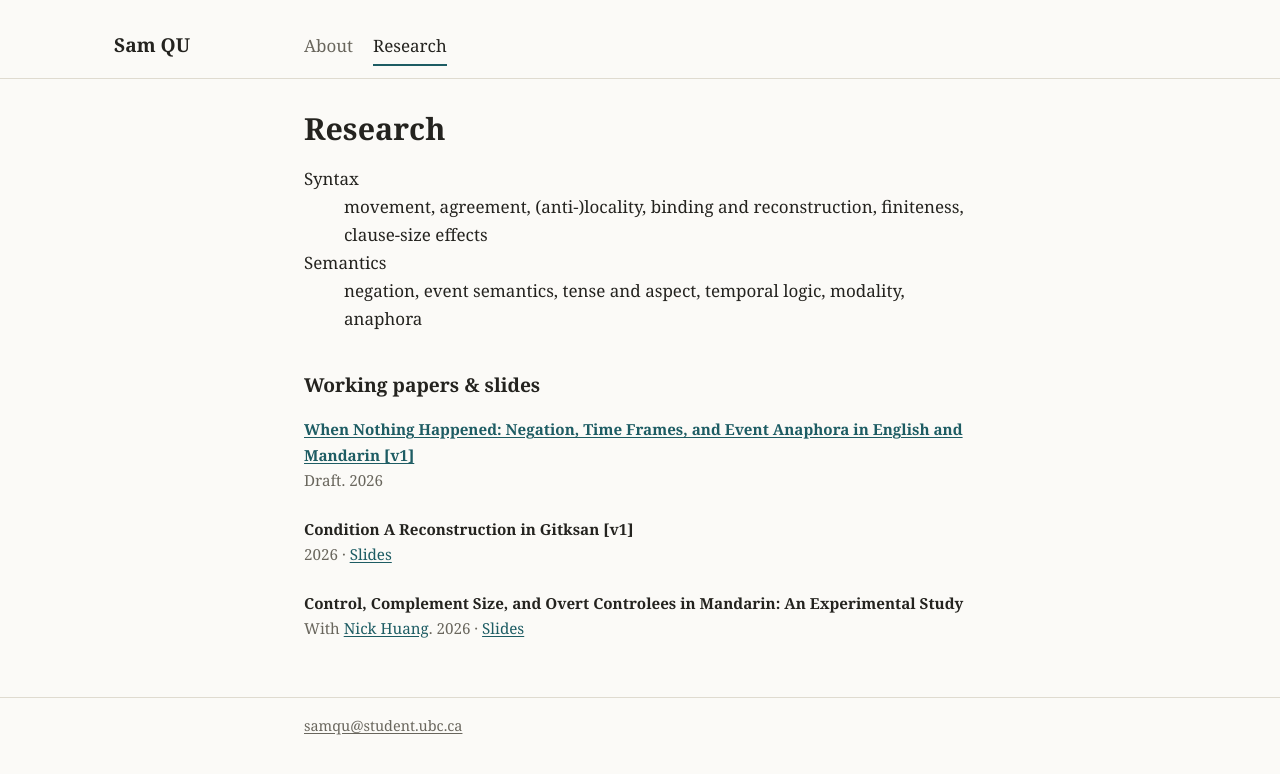
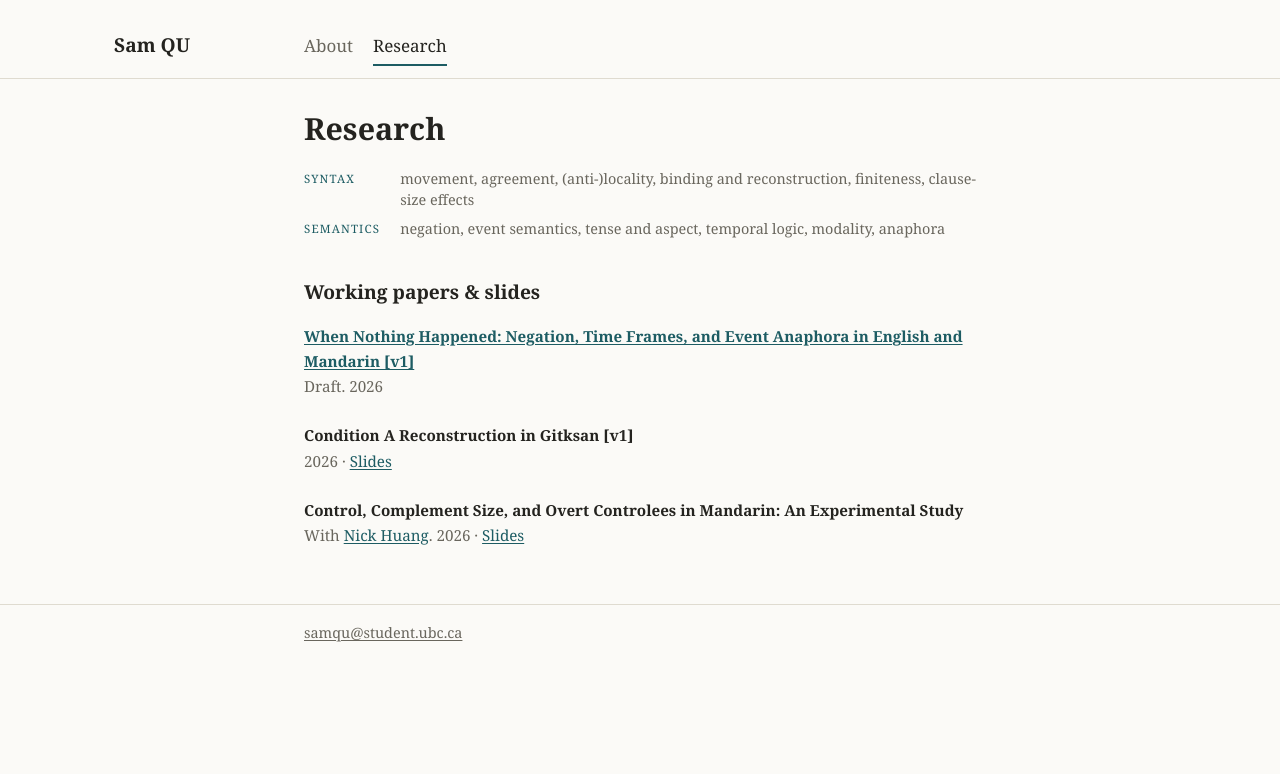
Before and after one commit to sam-z-qu/sam-z-qu.github.io, a Jekyll site: the page built from research.md, in a window 1280 px wide. Shown: the top 774 px of the page. Built offline with Jekyll 4.4.1, drawn with Linux system fonts in a browser that asks for light colours.

Commit message:
Add styles for research areas section

```diff
--- a/assets/style.css
+++ b/assets/style.css
@@ -82,3 +82,27 @@ footer { padding-left: max(1rem, calc(50% - 21rem)); padding-right: 1rem; }
 .site-photo img { display: block; width: 100%; height: auto; }
 .site-location { display: flex; align-items: center; justify-content: center; gap: 0.3rem; margin-top: 0.5rem; color: var(--muted); font-size: 0.9rem; }
 .site-location svg { width: 0.9em; height: 0.9em; fill: currentColor; flex: none; }
+
+.research-areas {
+  display: grid;
+  grid-template-columns: max-content 1fr;
+  gap: .45rem 1.25rem;
+  margin: 1.25rem 0 0;
+  font-size: .9rem;
+  line-height: 1.5;
+}
+.research-areas dt {
+  padding-top: .16rem;
+  font-size: .72rem;
+  letter-spacing: .1em;
+  text-transform: uppercase;
+  color: var(--accent);
+}
+.research-areas dd {
+  margin: 0;
+  color: var(--muted);
+}
+@media (max-width: 520px) {
+  .research-areas { grid-template-columns: 1fr; gap: .1rem; }
+  .research-areas dd { margin-bottom: .6rem; }
+}
```
